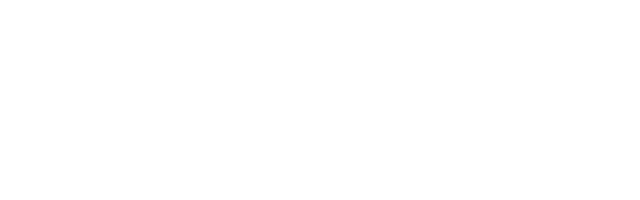
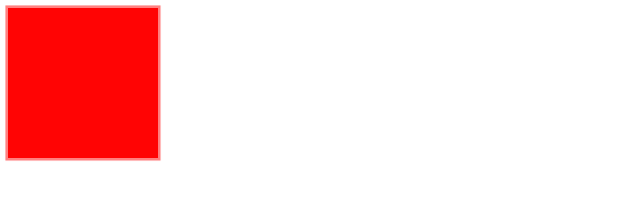
Before and after one commit to Tacoholic/MarioNES, a plain HTML site: page index.html in a window 1280 px wide. Shown: the whole page, without its empty margins (0-640 px from the left). Drawn offline with Linux system fonts and the light colour scheme.

Commit message:
initial cube setup

```diff
--- a/index.html
+++ b/index.html
@@ -13,10 +13,42 @@
         <link rel="stylesheet" href="">
     </head>
     <body>
-        <!--[if lt IE 7]>
-            <p class="browsehappy">You are using an <strong>outdated</strong> browser. Please <a href="#">upgrade your browser</a> to improve your experience.</p>
-        <![endif]-->
+        <div class="maincube">
+            <div class="cube-face cube-face-front"></div>
+            <div class="cube-face cube-face-back"></div>
+            <div class="cube-face cube-face-left"></div>
+            <div class="cube-face cube-face-right"></div>
+            <div class="cube-face cube-face-top"></div>
+            <div class="cube-face cube-face-bottom"></div>
+        </div>
 
         <script src="" async defer></script>
     </body>
 </html>
+
+<style>
+
+
+.maincube{
+    width: 150px;
+    height: 150px;
+    position: relative;
+
+    perspective: 600px;
+    transform-style: preserve-3d;
+}
+
+.cube-face{
+    width: inherit;
+    height: inherit;
+    position: absolute;
+    background: red;
+    opacity: 0.5;
+
+}
+
+.cube-face-front{
+    color: blue;
+    transform: translate3d(0, 0, 20px);
+}
+</style>
```
